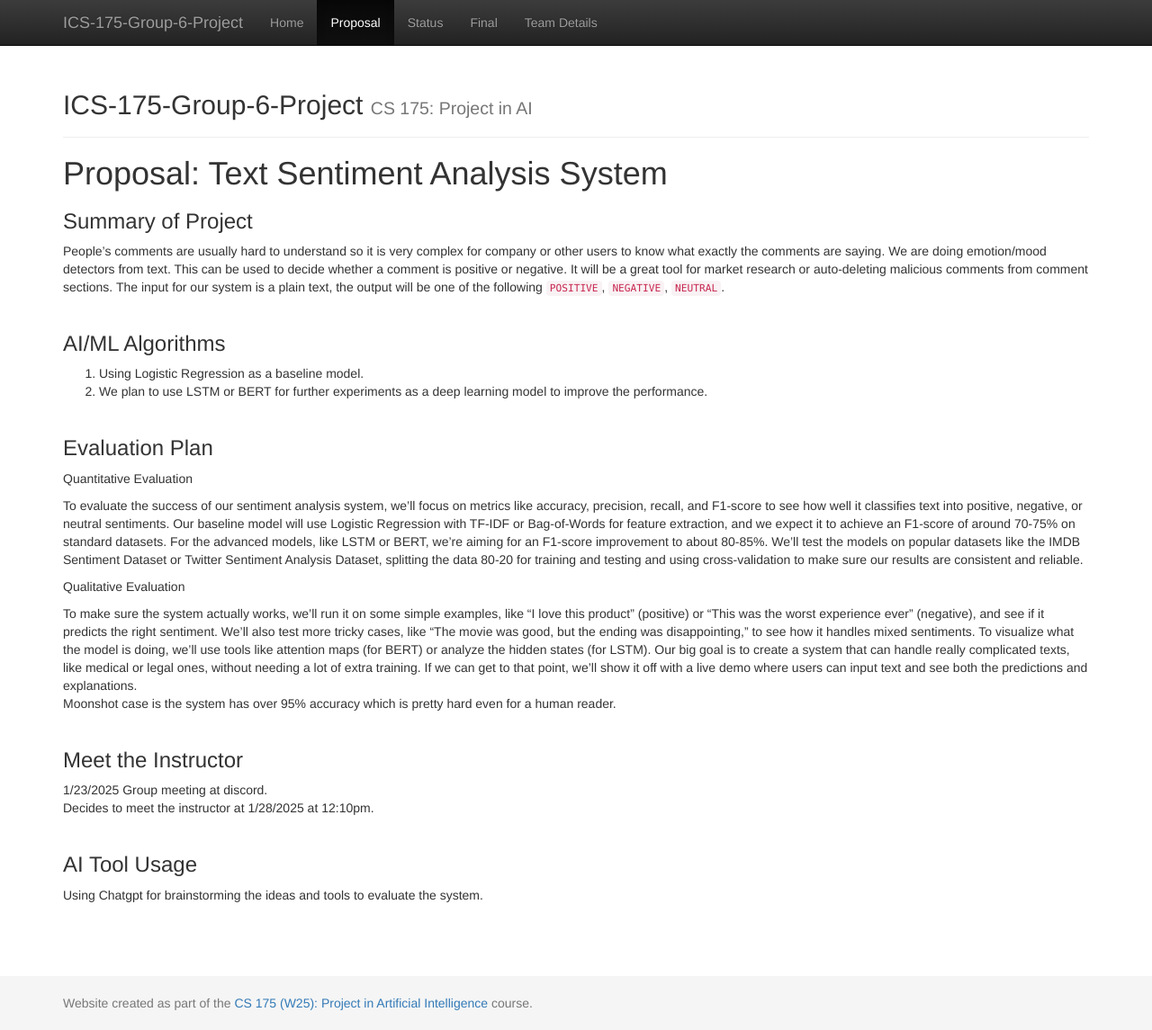
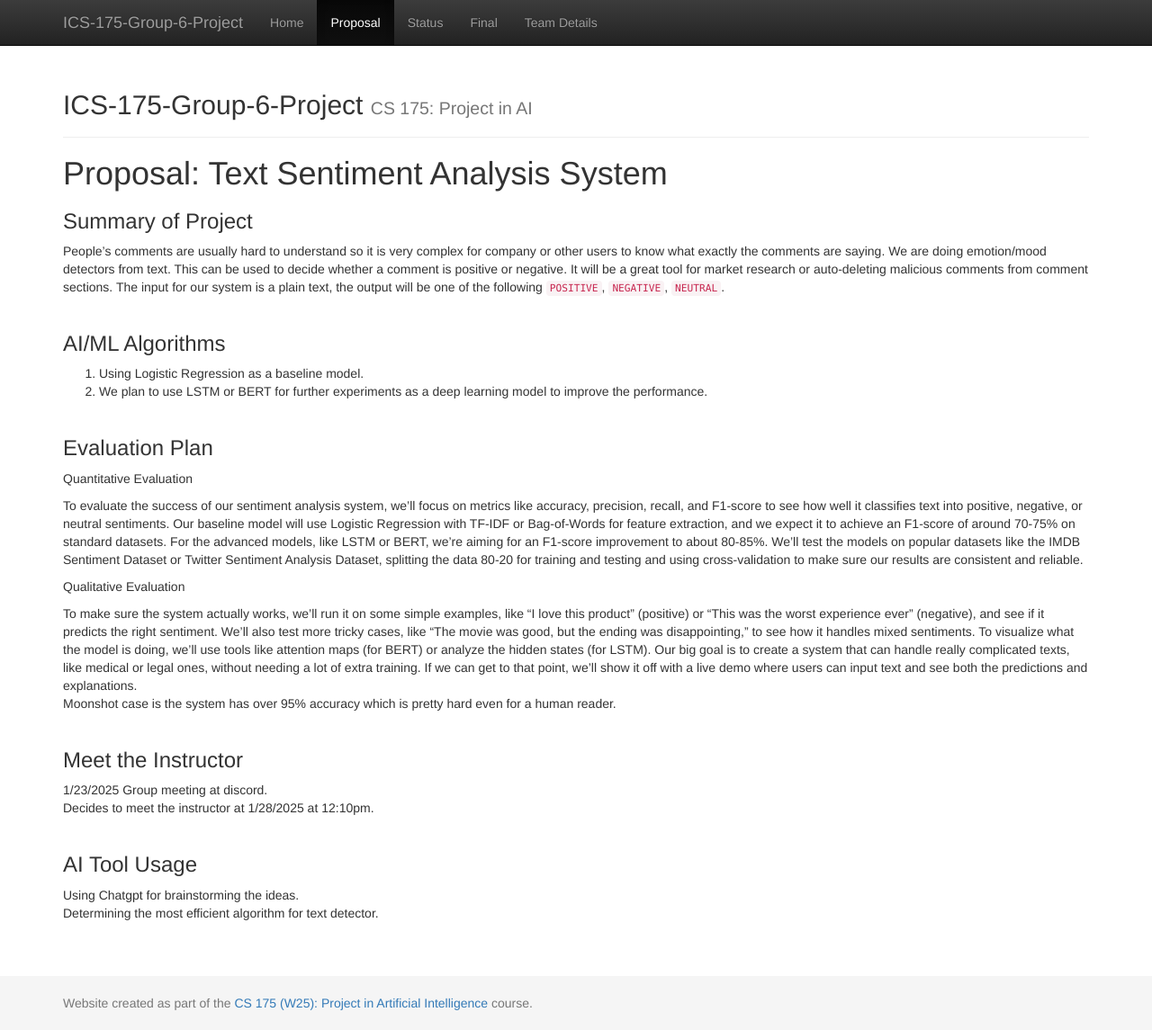
Before and after one commit to pddpdd20020105/ICS-175-fireworker, a Jekyll site: the page built from docs/proposal.md, in a window 1280 px wide and 1145 px high. Shown: the whole window at 90% size. Built offline with Jekyll 4.4.1, drawn with Linux system fonts in a browser that asks for light colours.

Commit message:
Update proposal.md

```diff
--- a/docs/proposal.md
+++ b/docs/proposal.md
@@ -36,7 +36,8 @@ Decides to meet the instructor at 1/28/2025 at 12:10pm.
 <br>
 
 ### AI Tool Usage<br />
-Using Chatgpt for brainstorming the ideas and tools to evaluate the system.<br />
+Using Chatgpt for brainstorming the ideas. <br />
+Determining the most efficient algorithm for text detector. <br />
 
 <br>
 <br>
```
